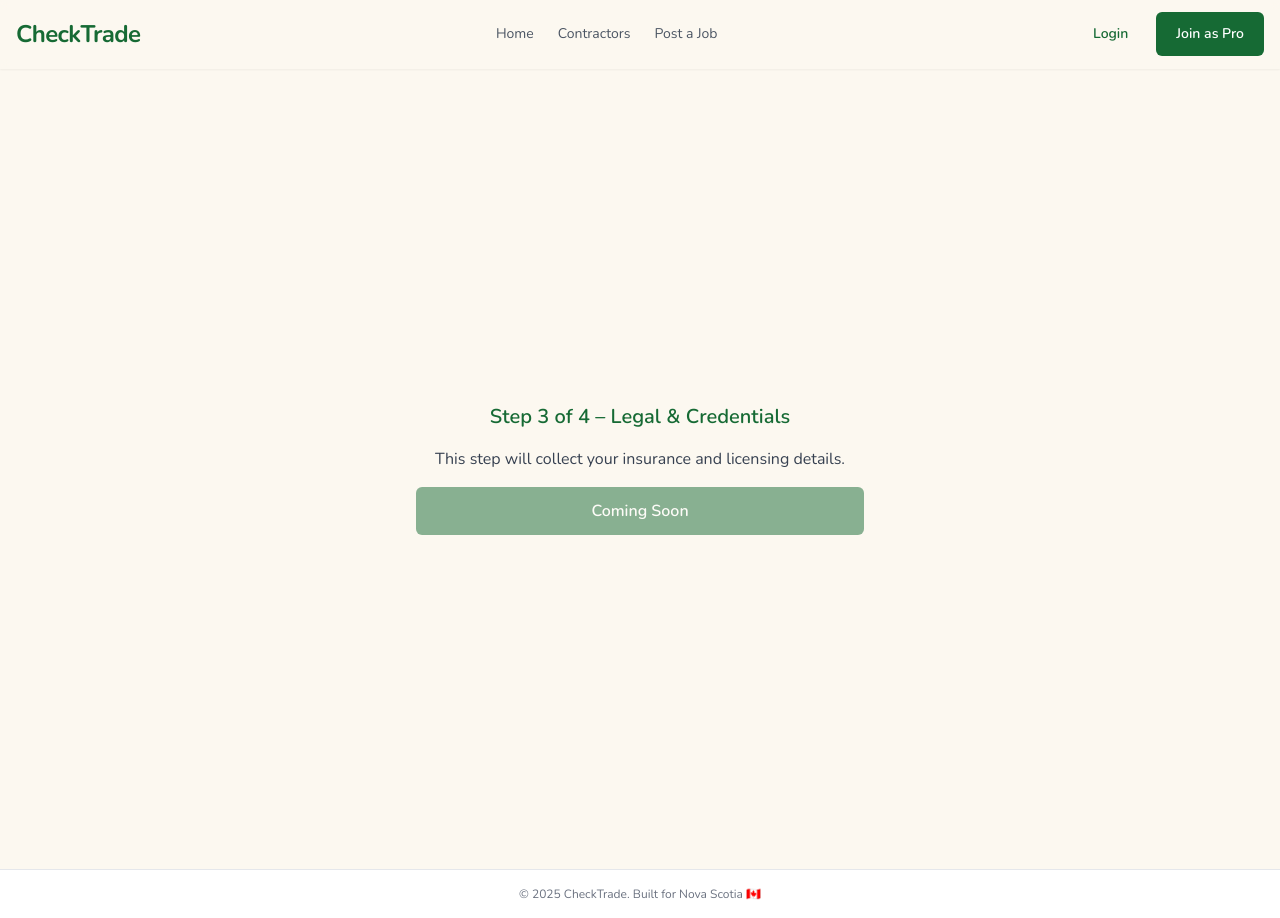
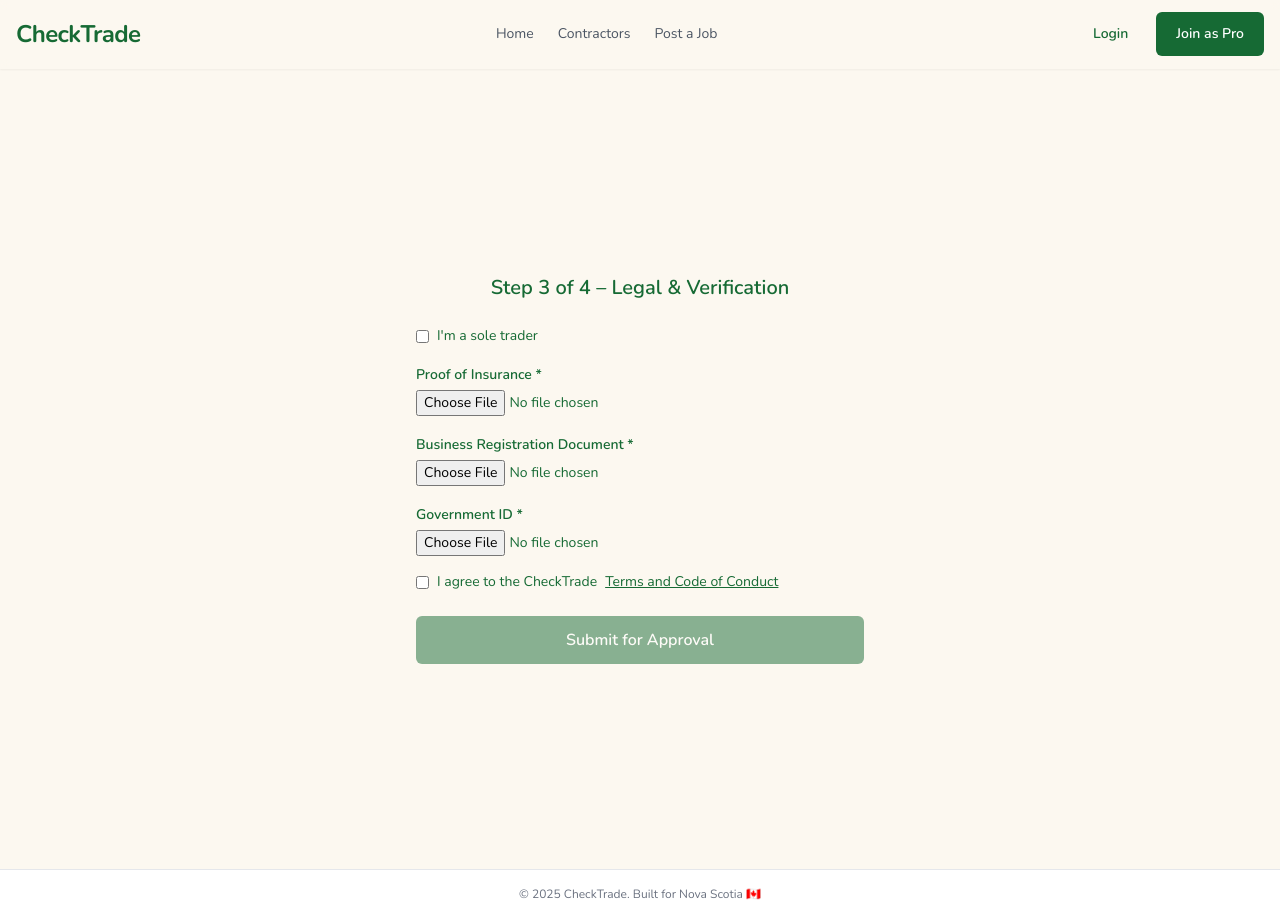
Before and after one commit to digital-domusfix/checktrade-webapp, a React (Vite) app in the folder frontend-app/: page /legal-credentials in a window 1280 px wide. Built offline with nearby package versions, Linux system fonts and the light colour scheme; no server answers.

Commit message:
Implement legal docs step

```diff
--- a/frontend-app/src/features/onboarding/BusinessTradePage.tsx
+++ b/frontend-app/src/features/onboarding/BusinessTradePage.tsx
@@ -147,8 +147,11 @@ export default function BusinessTradePage() {
             />
           </div>
           <div className="space-y-1">
-            <label className="text-sm font-semibold">Trade Category *</label>
+            <label htmlFor="category" className="text-sm font-semibold">
+              Trade Category *
+            </label>
             <select
+              id="category"
               value={categoryId}
               onChange={(e) => {
                 setCategoryId(e.target.value);
@@ -278,8 +281,11 @@ export default function BusinessTradePage() {
             )}
           </div>
           <div className="space-y-1">
-            <label className="text-sm font-semibold">Travel Radius *</label>
+            <label htmlFor="radius" className="text-sm font-semibold">
+              Travel Radius *
+            </label>
             <select
+              id="radius"
               value={radius}
               onChange={(e) => setRadius(e.target.value)}
               onBlur={validate}
--- a/frontend-app/src/features/onboarding/LegalCredentialsPage.tsx
+++ b/frontend-app/src/features/onboarding/LegalCredentialsPage.tsx
@@ -1,12 +1,157 @@
+import { useState, useRef } from 'react';
+import { useNavigate } from 'react-router-dom';
 import { Button } from '../../components/Button';
+import { Spinner } from '../../components/Spinner';
+
+const allowedTypes = ['application/pdf', 'image/jpeg', 'image/png'];
 
 export default function LegalCredentialsPage() {
+  const navigate = useNavigate();
+  const insuranceRef = useRef<HTMLInputElement>(null);
+  const businessRef = useRef<HTMLInputElement>(null);
+  const idRef = useRef<HTMLInputElement>(null);
+
+  const [soleTrader, setSoleTrader] = useState(false);
+  const [insurance, setInsurance] = useState<File | null>(null);
+  const [business, setBusiness] = useState<File | null>(null);
+  const [govId, setGovId] = useState<File | null>(null);
+  const [errors, setErrors] = useState<Record<string, string>>({});
+  const [agree, setAgree] = useState(false);
+  const [submitting, setSubmitting] = useState(false);
+
+  const validateFile = (file: File) => {
+    if (!allowedTypes.includes(file.type)) return 'Unsupported format';
+    if (file.size > 10 * 1024 * 1024) return 'File too large';
+    return '';
+  };
+
+  const handleFile = (
+    file: File | null,
+    setter: (f: File | null) => void,
+    key: string,
+  ) => {
+    if (!file) return;
+    const err = validateFile(file);
+    setErrors((e) => ({ ...e, [key]: err }));
+    if (err) return;
+    setter(file);
+  };
+
+  const canSubmit =
+    insurance &&
+    govId &&
+    (soleTrader || business || !businessRef.current) &&
+    agree;
+
+  const submit = () => {
+    const e: Record<string, string> = {};
+    if (!insurance) e.insurance = 'Required';
+    if (!soleTrader && !business) e.business = 'Required';
+    if (!govId) e.govId = 'Required';
+    if (!agree) e.agree = 'You must accept the terms';
+    setErrors(e);
+    if (Object.keys(e).length > 0) return;
+    setSubmitting(true);
+    setTimeout(() => {
+      setSubmitting(false);
+      navigate('/welcome');
+    }, 500);
+  };
+
   return (
     <div className="flex min-h-screen items-center justify-center p-4">
-      <div className="w-full max-w-md space-y-4 text-center">
-        <h1 className="text-xl font-semibold">Step 3 of 4 – Legal &amp; Credentials</h1>
-        <p className="text-gray-700">This step will collect your insurance and licensing details.</p>
-        <Button onClick={() => {}} disabled className="w-full">Coming Soon</Button>
+      <div className="w-full max-w-md space-y-6">
+        <h1 className="text-center text-xl font-semibold">
+          Step 3 of 4 – Legal &amp; Verification
+        </h1>
+        <div className="space-y-4">
+          <label className="flex items-center gap-2 text-sm font-medium">
+            <input
+              type="checkbox"
+              checked={soleTrader}
+              onChange={(e) => setSoleTrader(e.target.checked)}
+            />
+            I&apos;m a sole trader
+          </label>
+          <div className="space-y-1">
+            <label htmlFor="insurance" className="text-sm font-semibold">
+              Proof of Insurance *
+            </label>
+            <input
+              ref={insuranceRef}
+              id="insurance"
+              type="file"
+              accept=".pdf,.jpg,.jpeg,.png"
+              onChange={(e) =>
+                handleFile(e.target.files && e.target.files[0], setInsurance, 'insurance')
+              }
+              className="block w-full text-sm"
+            />
+            {errors.insurance && (
+              <p className="text-sm italic text-error">{errors.insurance}</p>
+            )}
+          </div>
+          {!soleTrader && (
+            <div className="space-y-1">
+              <label htmlFor="business" className="text-sm font-semibold">
+                Business Registration Document *
+              </label>
+              <input
+                ref={businessRef}
+                id="business"
+                type="file"
+                accept=".pdf,.jpg,.jpeg,.png"
+                onChange={(e) =>
+                  handleFile(e.target.files && e.target.files[0], setBusiness, 'business')
+                }
+                className="block w-full text-sm"
+              />
+              {errors.business && (
+                <p className="text-sm italic text-error">{errors.business}</p>
+              )}
+            </div>
+          )}
+          <div className="space-y-1">
+            <label htmlFor="govId" className="text-sm font-semibold">
+              Government ID *
+            </label>
+            <input
+              ref={idRef}
+              id="govId"
+              type="file"
+              accept=".pdf,.jpg,.jpeg,.png"
+              onChange={(e) =>
+                handleFile(e.target.files && e.target.files[0], setGovId, 'govId')
+              }
+              className="block w-full text-sm"
+            />
+            {errors.govId && (
+              <p className="text-sm italic text-error">{errors.govId}</p>
+            )}
+          </div>
+          <label className="flex items-center gap-2 text-sm">
+            <input
+              type="checkbox"
+              checked={agree}
+              onChange={(e) => setAgree(e.target.checked)}
+            />
+            I agree to the CheckTrade{' '}
+            <a href="#" className="text-primary underline">
+              Terms and Code of Conduct
+            </a>
+          </label>
+          {errors.agree && <p className="text-sm italic text-error">{errors.agree}</p>}
+          <div className="pt-2">
+            <Button
+              onClick={submit}
+              disabled={!canSubmit || submitting}
+              className="flex items-center justify-center w-full"
+            >
+              {submitting && <Spinner className="mr-2 text-white" />}
+              {submitting ? 'Submitting…' : 'Submit for Approval'}
+            </Button>
+          </div>
+        </div>
       </div>
     </div>
   );
```
Also changed, not shown: 2 other files (tests, documents, lock files or other folders).
